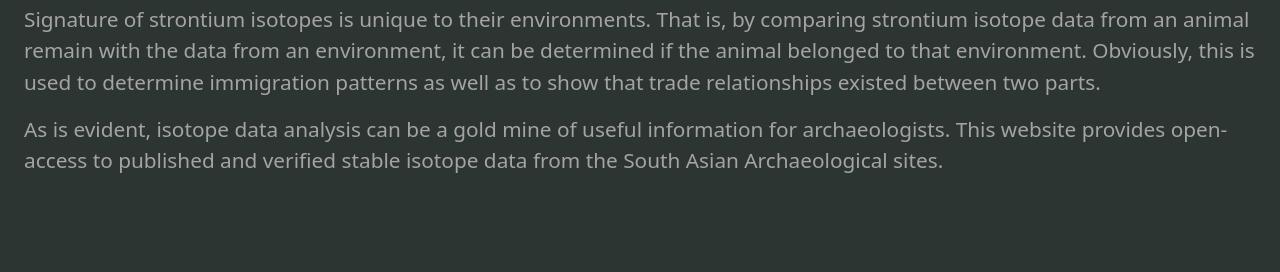
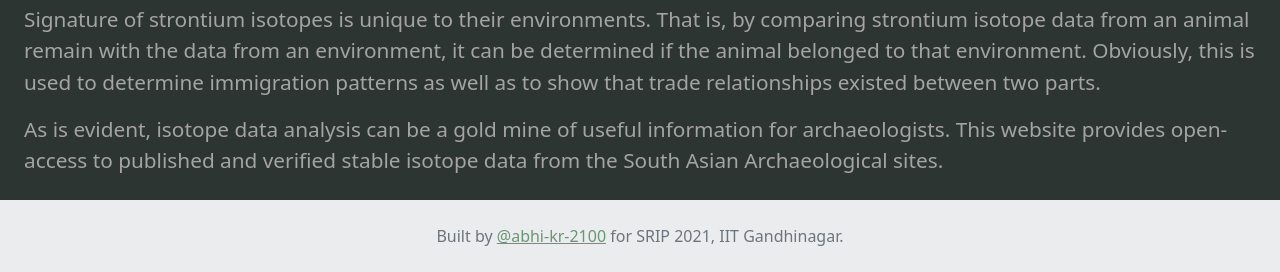
Before and after one commit to abhi-kr-2100/arch-sa-data, a Django app: page /know_more/ in a window 1280 px wide. Shown: the part 682-954 px from the top of the page. Before the commit the page ends 855 px from the top, so only its background shows below. Run offline with Django 3.2, Linux system fonts and the light colour scheme.

Commit message:
Add a footer

```diff
--- a/isodatabank/templates/isodatabank/base.html
+++ b/isodatabank/templates/isodatabank/base.html
@@ -75,6 +75,12 @@
         {% endblock %}
     </main>
 
+    <footer class="text-center text-lg-start bg-light text-muted">
+      <div class="text-center p-4" style="background-color: rgba(0, 0, 0, 0.05);">
+        Built by <a href="https://github.com/abhi-kr-2100">@abhi-kr-2100</a> for SRIP 2021, IIT Gandhinagar.
+      </div>
+    </footer>
+
     <script src="https://cdn.jsdelivr.net/npm/bootstrap@5.0.1/dist/js/bootstrap.bundle.min.js" integrity="sha384-gtEjrD/SeCtmISkJkNUaaKMoLD0//ElJ19smozuHV6z3Iehds+3Ulb9Bn9Plx0x4" crossorigin="anonymous"></script>
 </body>
 </html>
```
